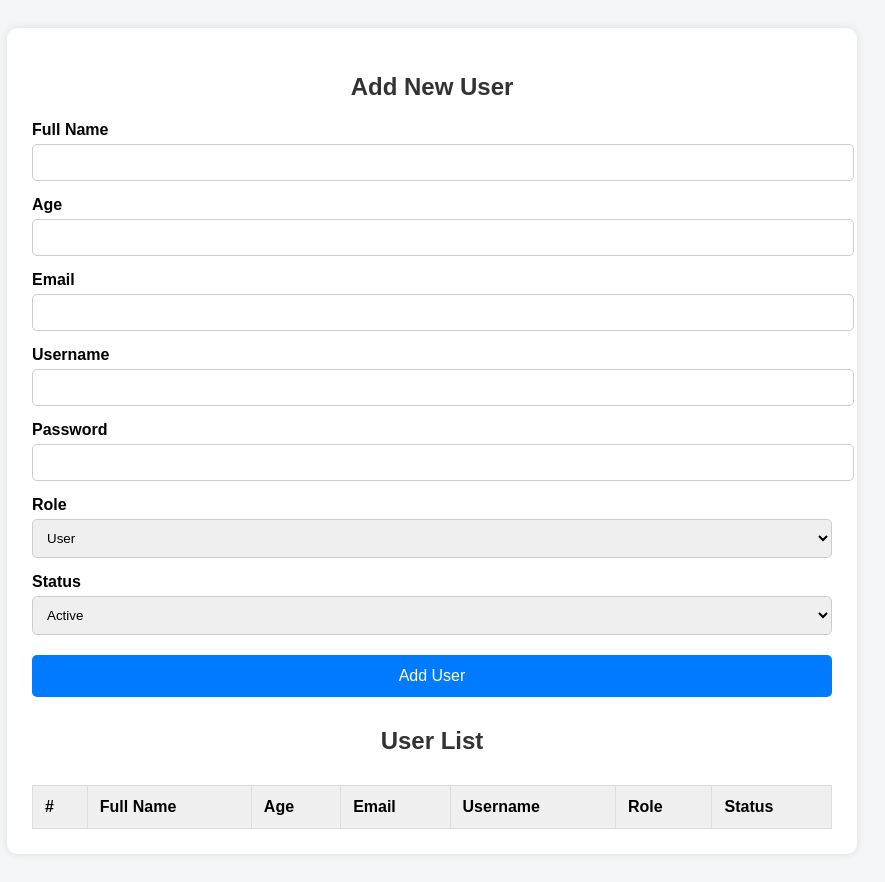
After one commit to Josh011600/phpproj, a Flask app: template templates/admin_dashboard.html in a window 1280 px wide. The commit adds this page. Shown: the whole page, without its empty margins (208-1093 px from the left). Run offline with Flask 3, Linux system fonts and the light colour scheme; the template is opened without the code that fills it, so the values that code supplies are empty.

Commit message:
Add all '

```diff
--- /dev/null
+++ b/notes/how_to_run.txt
@@ -0,0 +1,2 @@
+source venv/Scripts/activate
+test_app.py
--- /dev/null
+++ b/static/css/admin_dashboard.css
@@ -0,0 +1,74 @@
+body {
+    font-family: Arial, sans-serif;
+    background: #f4f6f8;
+    padding: 20px;
+  }
+
+  .container {
+    max-width: 800px;
+    margin: auto;
+    background: #fff;
+    padding: 25px;
+    border-radius: 10px;
+    box-shadow: 0 0 10px rgba(0,0,0,0.1);
+  }
+
+  h2 {
+    text-align: center;
+    color: #333;
+  }
+
+  form {
+    margin-bottom: 30px;
+  }
+
+  label {
+    display: block;
+    margin-top: 15px;
+    font-weight: bold;
+  }
+
+  input, select {
+    width: 100%;
+    padding: 10px;
+    margin-top: 5px;
+    border: 1px solid #ccc;
+    border-radius: 5px;
+  }
+
+  button {
+    margin-top: 20px;
+    width: 100%;
+    padding: 12px;
+    background-color: #007bff;
+    border: none;
+    color: #fff;
+    font-size: 16px;
+    border-radius: 5px;
+    cursor: pointer;
+  }
+
+  button:hover {
+    background-color: #0056b3;
+  }
+
+  .error {
+    color: red;
+    font-size: 14px;
+  }
+
+  table {
+    width: 100%;
+    border-collapse: collapse;
+    margin-top: 30px;
+  }
+
+  th, td {
+    padding: 12px;
+    border: 1px solid #ddd;
+    text-align: left;
+  }
+
+  th {
+    background-color: #f0f0f0;
+  }
--- /dev/null
+++ b/templates/admin_dashboard.html
@@ -0,0 +1,113 @@
+<!DOCTYPE html>
+<html lang="en">
+<head>
+  <meta charset="UTF-8">
+  <title>Admin - User Management</title>
+  <link rel="stylesheet" href="{{ url_for('static', filename='css/admin_dashboard.css') }}">
+
+</head>
+<body>
+
+<div class="container">
+  <h2>Add New User</h2>
+  <form id="userForm">
+    <label for="name">Full Name</label>
+    <input type="text" id="name" name="name" required>
+
+    <label for="age">Age</label>
+    <input type="number" id="age" name="age">
+
+    <label for="email">Email</label>
+    <input type="email" id="email" name="email">
+
+    <label for="username">Username</label>
+    <input type="text" id="username" name="username">
+
+    <label for="password">Password</label>
+    <input type="password" id="password" name="password">
+
+    <label for="role">Role</label>
+    <select id="role" name="role">
+      <option value="user">User</option>
+      <option value="admin">Admin</option>
+    </select>
+
+    <label for="status">Status</label>
+    <select id="status" name="status">
+      <option value="active">Active</option>
+      <option value="inactive">Inactive</option>
+    </select>
+
+    <div class="error" id="errorMsg"></div>
+    <button type="submit">Add User</button>
+  </form>
+
+  <h2>User List</h2>
+  <table id="userTable">
+    <thead>
+      <tr>
+        <th>#</th>
+        <th>Full Name</th>
+        <th>Age</th>
+        <th>Email</th>
+        <th>Username</th>
+        <th>Role</th>
+        <th>Status</th>
+      </tr>
+    </thead>
+    <tbody>
+      <!-- Users will be inserted here -->
+    </tbody>
+  </table>
+</div>
+
+<script>
+  let userCount = 0;
+
+  document.getElementById('userForm').addEventListener('submit', function(event) {
+    event.preventDefault();
+
+    const errorMsg = document.getElementById('errorMsg');
+    errorMsg.textContent = '';
+
+    const name = document.getElementById('name').value.trim();
+    const age = document.getElementById('age').value;
+    const email = document.getElementById('email').value;
+    const username = document.getElementById('username').value;
+    const password = document.getElementById('password').value;
+    const role = document.getElementById('role').value;
+    const status = document.getElementById('status').value;
+
+    // Simple validation
+    if (name.length < 3) {
+      errorMsg.textContent = 'Name must be at least 3 characters.';
+      return;
+    }
+    if (password.length < 6) {
+      errorMsg.textContent = 'Password must be at least 6 characters.';
+      return;
+    }
+
+    userCount++;
+    const table = document.getElementById('userTable').getElementsByTagName('tbody')[0];
+    const newRow = table.insertRow();
+
+    newRow.innerHTML = `
+      <td>${userCount}</td>
+      <td>${name}</td>
+      <td>${age}</td>
+      <td>${email}</td>
+      <td>${username}</td>
+      <td>${role}</td>
+      <td>${status}</td>
+    `;
+
+    alert("User added successfully!");
+
+    // Reset the form
+    document.getElementById('userForm').reset();
+  });
+</script>
+
+</body>
+</html>
--- /dev/null
+++ b/testing.py
@@ -0,0 +1,3 @@
+#Hello World
+print("This code doesn't display comment")
+print(type("Hello"))
```
Also changed, not shown: static/css/register.css (+40 -35 lines), templates/login.html (+6 -7 lines), templates/register.html (+37 -8 lines), templates/testing.html (renamed from templates/test.html, +7 -1 lines), test_app.py (+56 -4 lines).
